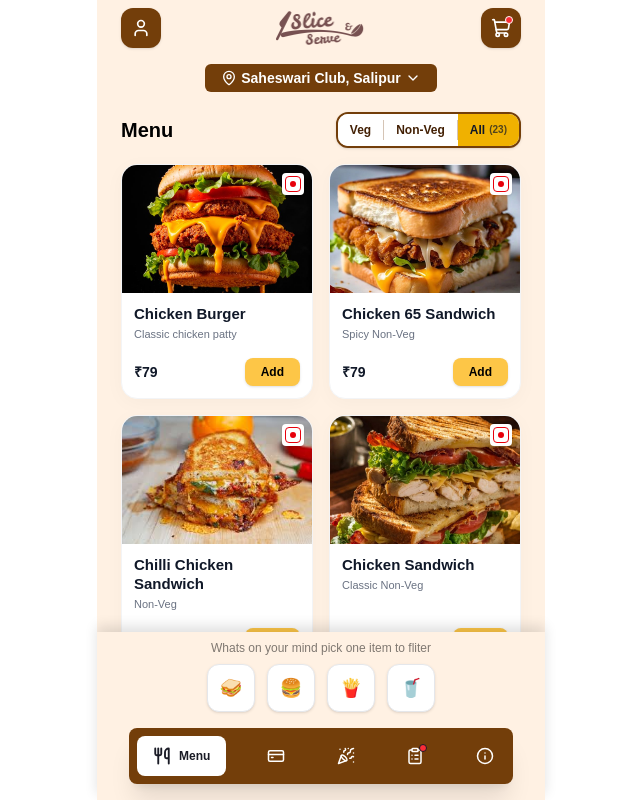
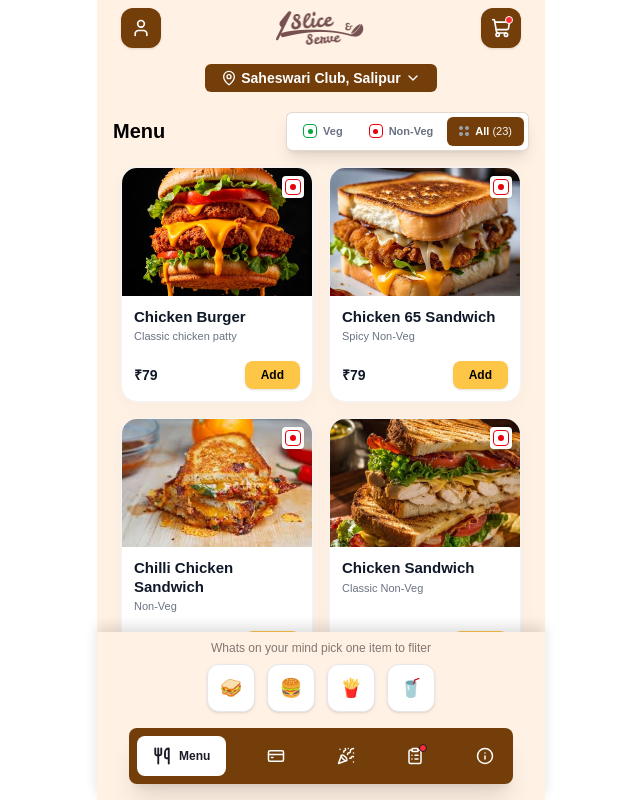
Before and after one commit to smrutiprakashrout/slice_and_serve, a Next.js app: page / in a window 1280 px wide. Shown: the whole page, without its empty margins (319-959 px from the left). Built offline with nearby package versions, Linux system fonts and the light colour scheme.

Commit message:
added veg nonveg ui upgrade for filter

```diff
--- a/app/(customer)/layout.tsx
+++ b/app/(customer)/layout.tsx
@@ -10,7 +10,9 @@ export default function CustomerLayout({
   return (
     <div className="max-w-md mx-auto w-full h-dvh relative flex flex-col bg-[#fff1e3]">
       <TopBar />
-      <div className="flex-1 overflow-y-auto">{children}</div>
+      <div data-scroll-container className="flex-1 overflow-y-auto">
+        {children}
+      </div>
       <BottomNav />
     </div>
   );
--- a/app/(customer)/page.tsx
+++ b/app/(customer)/page.tsx
@@ -340,37 +340,57 @@ const DietIcon = ({ type }: { type: "veg" | "non-veg" }) => {
 // ─── Main Page ────────────────────────────────────────────────────────────────
 
 export default function MobileMenu() {
+  // activeCategory — which subcategory chip is active ("all" = none filter)
   const [activeCategory, setActiveCategory] = useState<string>("all");
-  const [dietFilter, setDietFilter] = useState<"all" | "veg" | "non-veg">(
-    "all",
-  );
+  // dietFilter — "veg" | "non-veg" | "filter" (all diets) | "all" (full reset)
+  const [dietFilter, setDietFilter] = useState<
+    "veg" | "non-veg" | "filter" | "all"
+  >("all");
 
-  // ── Cart store — subscribe to items array directly so UI re-renders on every change ──
-  const items = useCartStore((s) => s.items); // ← reactive value, triggers re-render
+  // ── Cart store ────────────────────────────────────────────────────────────
+  const items = useCartStore((s) => s.items);
   const addItem = useCartStore((s) => s.addItem);
   const removeOne = useCartStore((s) => s.removeOne);
 
-  // Derived inline — always in sync with items
   const totalItems = items.reduce((s, i) => s + i.qty, 0);
   const getQty = (id: string) => items.find((i) => i.id === id)?.qty ?? 0;
 
-  // Category sub-filter (unchanged) then diet filter layered on top
+  // ── Handlers with cross-filter logic ─────────────────────────────────────
+
+  // Selecting a subcategory chip → auto-switch diet to "filter" (show all diets)
+  const handleCategorySelect = (slug: string) => {
+    setActiveCategory(slug);
+    // When user picks a subcategory, reset diet to "filter" so they see everything
+    if (dietFilter === "all") setDietFilter("filter");
+  };
+
+  // Selecting "All" diet tab → full reset: clear subcategory + show everything
+  const handleDietSelect = (diet: "veg" | "non-veg" | "filter" | "all") => {
+    setDietFilter(diet);
+    if (diet === "all") setActiveCategory("all"); // clear subcategory too
+  };
+
+  // ── Derived filtering ─────────────────────────────────────────────────────
+  // "all" diet tab = full menu (ignore category too, already reset above)
+  // "filter" = all diets within selected category
+  // "veg"/"non-veg" = filter by type within selected category
   const categoryFiltered = MOCK_MENU.filter((item) =>
     activeCategory === "all" ? true : item.categorySlug === activeCategory,
   );
-  const filteredMenu = categoryFiltered.filter((item) =>
-    dietFilter === "all" ? true : item.type === dietFilter,
-  );
+  const filteredMenu = categoryFiltered.filter((item) => {
+    if (dietFilter === "all" || dietFilter === "filter") return true;
+    return item.type === dietFilter;
+  });
 
-  // Counts scoped to current category selection for tab labels
+  // Counts scoped to current category — shown in each tab
   const vegCount = categoryFiltered.filter((i) => i.type === "veg").length;
   const nonVegCount = categoryFiltered.filter(
     (i) => i.type === "non-veg",
   ).length;
-  const allCount = categoryFiltered.length;
+  const filterCount = categoryFiltered.length;
+  const allCount = MOCK_MENU.length;
 
   const otherCategories = CATEGORIES.filter((c) => c.slug !== "all");
-  const isAllActive = activeCategory === "all";
 
   // ── Add to cart with a quick scale animation on the card ──
   const handleAdd = (item: MenuItem) => {
@@ -392,78 +412,101 @@ export default function MobileMenu() {
   };
 
   return (
-    <main className="bg-[#ffffff] font-sans h-dvh flex flex-col">
+    <main className="font-sans flex flex-col">
       <div className="max-w-md mx-auto w-full bg-[#fff1e3] mt-26 h-full flex flex-col relative shadow-2xl">
-        <div className="flex-1 overflow-y-auto pb-28">
-          {/* Menu Title + Veg / Non-Veg / All tab switcher */}
-          <div className="flex items-center justify-between px-6 mb-4 mt-2">
+        <div data-scroll-container className="flex-1 overflow-y-auto pb-28">
+          {/* Menu Title + Diet filter — pill navbar style */}
+          <div className="flex items-center justify-between px-4 mb-4 mt-2">
             <p className="font-bold text-xl text-black">Menu</p>
 
-            {/* 3-tab pill — Veg · Non-Veg · All */}
-            <div className="flex items-center bg-white border-2 border-yellow-900 rounded-xl overflow-hidden shadow-sm">
-              {/* Veg tab */}
+            {/* Pill navbar — dark bar, active tab gets white capsule with label */}
+            <div className="flex items-center bg-white rounded-md px-1 py-1 gap-0.5 shadow-lg border-yellow-900/20 border">
+              {/* Veg */}
               <button
                 type="button"
-                onClick={() => setDietFilter("veg")}
-                className={`flex items-center gap-1 h-8 px-3 font-bold text-xs transition-all duration-200 outline-none
-                  ${
-                    dietFilter === "veg"
-                      ? "bg-green-600 text-white"
-                      : "bg-white text-yellow-950"
-                  }`}
+                onClick={() => handleDietSelect("veg")}
                 style={{ WebkitTapHighlightColor: "transparent" }}
+                className={`flex items-center gap-1.5 rounded-md px-3 py-1.5 transition-all duration-250 outline-none active:scale-95
+                  ${dietFilter === "veg" ? "bg-yellow-900" : ""}`}
               >
-                {/* Indian green veg dot */}
-                {/*<span className="w-3 h-3 rounded-sm border border-green-600 flex items-center justify-center bg-white shrink-0">
+                {/* Veg icon — green square dot */}
+                <span
+                  className={`w-3.5 h-3.5 rounded-sm border-[1.5px] border-green-600 flex items-center justify-center shrink-0
+                  ${dietFilter === "veg" ? "bg-white" : "bg-transparent"}`}
+                >
                   <span className="w-[5px] h-[5px] rounded-full bg-green-600 block" />
-                </span>*/}
-                <span>Veg</span>
-                {/*<span className="text-[10px] opacity-70">({vegCount})</span>*/}
+                </span>
+                <span
+                  className={`font-black text-[11px] whitespace-nowrap
+                  ${dietFilter === "veg" ? "text-white" : "text-gray-500"}`}
+                >
+                  Veg
+                </span>
               </button>
 
-              {/* Divider */}
-              <div className="w-px h-5 bg-yellow-900/30" />
-
-              {/* Non-Veg tab */}
+              {/* Non-Veg */}
               <button
                 type="button"
-                onClick={() => setDietFilter("non-veg")}
-                className={`flex items-center gap-1 h-8 px-3 font-bold text-xs transition-all duration-200 outline-none
-                  ${
-                    dietFilter === "non-veg"
-                      ? "bg-red-600 text-white"
-                      : "bg-white text-yellow-950"
-                  }`}
+                onClick={() => handleDietSelect("non-veg")}
                 style={{ WebkitTapHighlightColor: "transparent" }}
+                className={`flex items-center gap-1.5 rounded-md px-3 py-1.5 transition-all duration-250 outline-none active:scale-95
+                  ${dietFilter === "non-veg" ? "bg-yellow-900" : ""}`}
               >
-                {/* Indian red non-veg dot */}
-                {/*<span className="w-3 h-3 rounded-sm border border-red-600 flex items-center justify-center bg-white shrink-0">
+                {/* Non-veg icon — red square dot */}
+                <span
+                  className={`w-3.5 h-3.5 rounded-sm border-[1.5px] border-red-600 flex items-center justify-center shrink-0
+                  ${dietFilter === "non-veg" ? "bg-white" : "bg-transparent"}`}
+                >
                   <span className="w-[5px] h-[5px] rounded-full bg-red-600 block" />
-                </span>*/}
-                <span>Non-Veg</span>
-                {/*<span className="text-[10px] opacity-70">({nonVegCount})</span>*/}
+                </span>
+                <span
+                  className={`font-black text-[11px] whitespace-nowrap
+                  ${dietFilter === "non-veg" ? "text-white" : "text-gray-500"}`}
+                >
+                  Non-Veg
+                </span>
               </button>
 
-              {/* Divider */}
-              <div className="w-px h-5 bg-yellow-900/30" />
-
-              {/* All tab */}
+              {/* All — full reset */}
               <button
                 type="button"
-                onClick={() => setDietFilter("all")}
-                className={`flex items-center gap-1 h-8 px-3 font-bold text-xs transition-all duration-200 outline-none
-                  ${
-                    dietFilter === "all"
-                      ? "bg-yellow-500 text-gray-900"
-                      : "bg-white text-gray-700"
-                  }`}
+                onClick={() => handleDietSelect("all")}
                 style={{ WebkitTapHighlightColor: "transparent" }}
+                className={`flex items-center gap-1.5 rounded-md px-3 py-1.5 transition-all duration-250 outline-none active:scale-95
+                  ${dietFilter === "all" ? "bg-yellow-900" : ""}`}
               >
-                <span>All</span>
-                <span className="text-[10px] opacity-70">({allCount})</span>
+                {/* All icon — 2×2 grid dots */}
+                <span className="grid grid-cols-2 gap-[2px] shrink-0">
+                  <span className="w-[4px] h-[4px] rounded-full bg-gray-400 block" />
+                  <span className="w-[4px] h-[4px] rounded-full bg-gray-400 block" />
+                  <span className="w-[4px] h-[4px] rounded-full bg-gray-400 block" />
+                  <span className="w-[4px] h-[4px] rounded-full bg-gray-400 block" />
+                </span>
+                <span
+                  className={`font-black text-[11px] whitespace-nowrap
+                  ${dietFilter === "all" ? "text-white" : "text-gray-500"}`}
+                >
+                  All{" "}
+                  <span
+                    className={
+                      dietFilter === "all"
+                        ? "font-medium text-gray-100"
+                        : "font-medium text-gray-400"
+                    }
+                  >
+                    ({allCount})
+                  </span>
+                </span>
               </button>
             </div>
           </div>
+
+          {/* Filter status text — no button, just shows when filter mode is active */}
+          {dietFilter === "filter" && (
+            <p className="px-4 -mt-2 mb-3 text-[11px] font-bold text-yellow-900">
+              Filter ({filterCount})
+            </p>
+          )}
 
           {/* Menu Grid */}
           <div className="px-6 pb-36">
@@ -595,7 +638,7 @@ export default function MobileMenu() {
               <button
                 key={category.id}
                 type="button"
-                onClick={() => setActiveCategory(category.slug)}
+                onClick={() => handleCategorySelect(category.slug)}
                 className={`flex items-center justify-center gap-2 rounded-xl font-bold text-sm h-12 transition-all duration-300 shadow-sm outline-none ${
                   isActive
                     ? "bg-yellow-900 text-white border-2 border-yellow-900 px-5"
--- a/app/components/TopBar.tsx
+++ b/app/components/TopBar.tsx
@@ -4,19 +4,25 @@ import Image from "next/image";
 import { MapPin, ChevronDown, ShoppingCart, User } from "lucide-react";
 import { useRouter } from "next/navigation";
 import { useCartStore } from "@/lib/cart-store";
+import { useScrollDirection } from "@/lib/useScrollDirection";
 
 export default function TopBar() {
   const router = useRouter();
+  const visible = useScrollDirection(); // defaults to [data-scroll-container]
 
   // Subscribe to items array — re-renders instantly on every cart change
   const items = useCartStore((s) => s.items);
   const totalItems = items.reduce((sum, i) => sum + i.qty, 0);
 
   return (
-    <>
+    <div
+      style={{ willChange: "transform", backfaceVisibility: "hidden" }}
+      className={`fixed top-0 left-1/2 -translate-x-1/2 w-full max-w-md z-50 transform-gpu transition-transform duration-300 ease-in-out ${
+        visible ? "translate-y-0" : "-translate-y-full"
+      }`}
+    >
       {/* Logo / User / Cart row */}
-
-      <div className="fixed top-0 left-1/2 -translate-x-1/2 w-full max-w-md bg-[#fff1e3] z-50 flex justify-between items-center px-6 py-2">
+      <div className="bg-[#fff1e3] flex justify-between items-center px-6 py-2">
         <button
           onClick={() => router.push("/profile")}
           className="w-10 h-10 bg-yellow-900 rounded-xl flex items-center justify-center shadow-sm active:scale-95 transition-transform"
@@ -45,10 +51,10 @@ export default function TopBar() {
       </div>
 
       {/* Location row */}
-      <header className="px-6 pb-4 pt-2 flex z-48 fixed w-full max-w-md h-26 justify-between items-center bg-[#fff1e3]">
+      <header className="px-6 pb-4 pt-2 flex justify-between items-center bg-[#fff1e3]">
         <div className="flex items-center w-full">
           <div className="flex flex-col justify-center items-center w-full">
-            <div className="flex bg-yellow-900 fixed top-16 z-50 px-4 py-1 rounded-md items-center gap-1 cursor-pointer">
+            <div className="flex bg-yellow-900 px-4 py-1 rounded-md items-center gap-1 cursor-pointer">
               <MapPin className="w-4 h-4 text-white" />
               <span className="text-sm font-bold text-white">
                 Saheswari Club, Salipur
@@ -58,6 +64,6 @@ export default function TopBar() {
           </div>
         </div>
       </header>
-    </>
+    </div>
   );
 }
--- /dev/null
+++ b/lib/useScrollDirection.ts
@@ -0,0 +1,78 @@
+"use client";
+
+import { useEffect, useRef, useState } from "react";
+
+const THRESHOLD = 5; // px — ignore tiny scroll noise (trackpad/momentum jitter)
+const HIDE_AFTER = 60; // px — don't hide until scrolled past ~the bar's own height
+
+/**
+ * Tracks scroll direction across ALL elements matching the selector and
+ * returns whether a hide-on-scroll-down UI element (e.g. TopBar) should
+ * currently be visible.
+ *
+ * Why "all" matching elements: some pages scroll the layout's own
+ * [data-scroll-container] (app/(customer)/layout.tsx), while others
+ * (e.g. the menu page) have their own nested overflow-y-auto div that
+ * does the actual scrolling instead. Listening on every match means the
+ * hook works correctly regardless of which element is the real scroller
+ * on a given page — no per-page wiring needed beyond adding the attribute.
+ */
+export function useScrollDirection(
+  selector: string = "[data-scroll-container]",
+) {
+  const [visible, setVisible] = useState(true);
+  const lastY = useRef<Map<Element, number>>(new Map());
+  const ticking = useRef<Map<Element, boolean>>(new Map());
+
+  useEffect(() => {
+    const containers = Array.from(
+      document.querySelectorAll<HTMLElement>(selector),
+    );
+    if (containers.length === 0) return;
+
+    containers.forEach((c) => lastY.current.set(c, c.scrollTop));
+
+    function makeHandler(container: HTMLElement) {
+      return function onScroll() {
+        if (ticking.current.get(container)) return;
+        ticking.current.set(container, true);
+
+        requestAnimationFrame(() => {
+          const currentY = container.scrollTop;
+          const prevY = lastY.current.get(container) ?? 0;
+          const diff = currentY - prevY;
+
+          if (Math.abs(diff) > THRESHOLD) {
+            if (diff > 0 && currentY > HIDE_AFTER) {
+              setVisible(false);
+            } else if (diff < 0) {
+              setVisible(true);
+            }
+            lastY.current.set(container, currentY);
+          }
+
+          ticking.current.set(container, false);
+        });
+      };
+    }
+
+    const handlers = containers.map((c) => ({
+      container: c,
+      handler: makeHandler(c),
+    }));
+
+    handlers.forEach(({ container, handler }) =>
+      container.addEventListener("scroll", handler, { passive: true }),
+    );
+
+    return () => {
+      handlers.forEach(({ container, handler }) =>
+        container.removeEventListener("scroll", handler),
+      );
+      lastY.current.clear();
+      ticking.current.clear();
+    };
+  }, [selector]);
+
+  return visible;
+}
```
Also changed, not shown: app/(standalone)/cart/page.tsx (+5 -3 lines).
